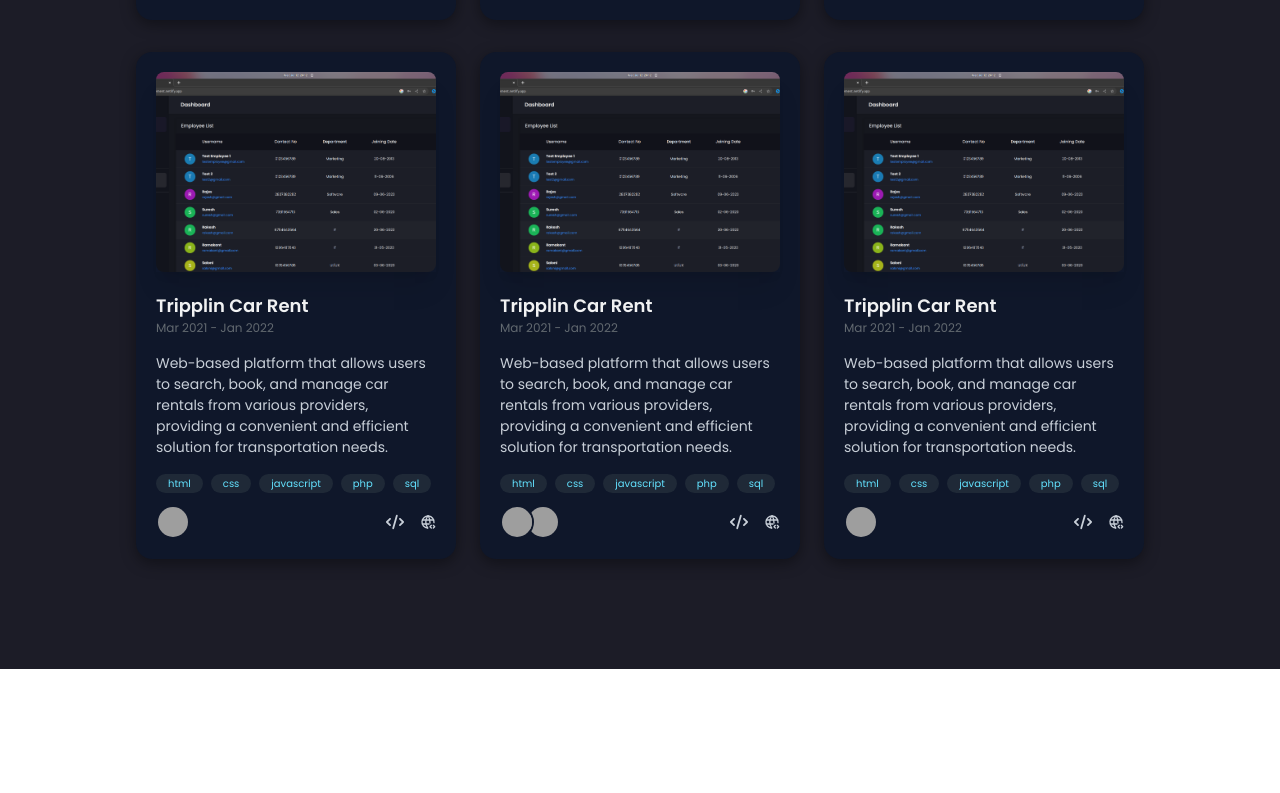
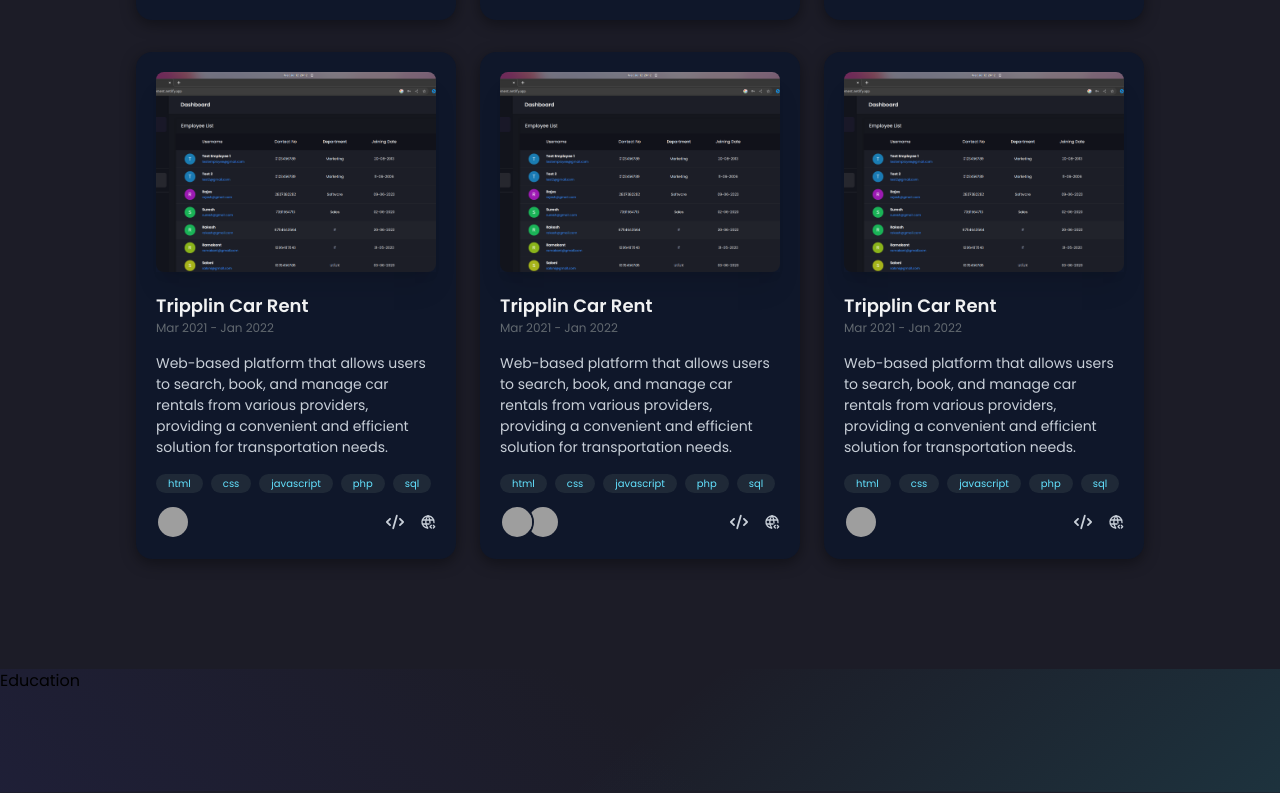
Before and after one commit to mudithatharuka/Personal-Portfolio, a React (Vite) app: page / in a window 1280 px wide. Shown: the part 4472-5265 px from the top of the page. Before the commit the page ends 5141 px from the top, so only its background shows below. Built offline with nearby package versions, Linux system fonts and the light colour scheme; grey boxes are pictures that could not be loaded.

Commit message:
Created the structure of the education section

```diff
--- a/src/App.jsx
+++ b/src/App.jsx
@@ -13,6 +13,7 @@
 import Skills from "./components/Skills";
 import Experience from "./components/Experience";
 import Projects from "./components/Projects";
+import Education from "./components/Education";
 
 const App = () => {
   useEffect(() => {
@@ -45,6 +46,9 @@
         <Experience />
       </div>
       <Projects />
+      <div className="gradient-wrapper bg-background clip-path-gradient">
+        <Education />
+      </div>
     </div>
   );
 };
--- /dev/null
+++ b/src/components/Education.jsx
@@ -0,0 +1,8 @@
+import React from "react";
+import SectionWrapper from "../hoc/SectionWrapper";
+
+const Education = () => {
+  return <div>Education</div>;
+};
+
+export default SectionWrapper(Education, "education");
```
